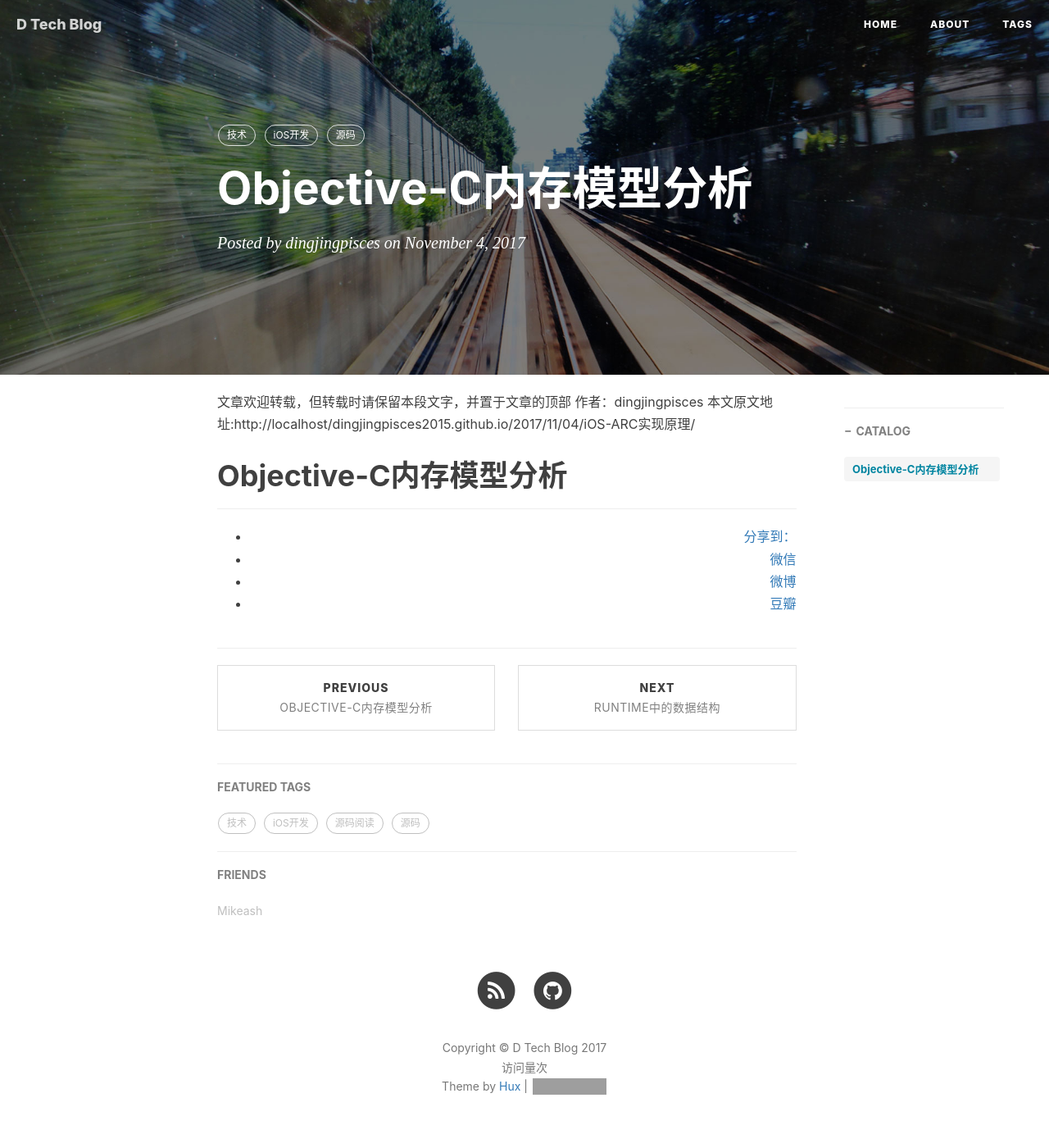
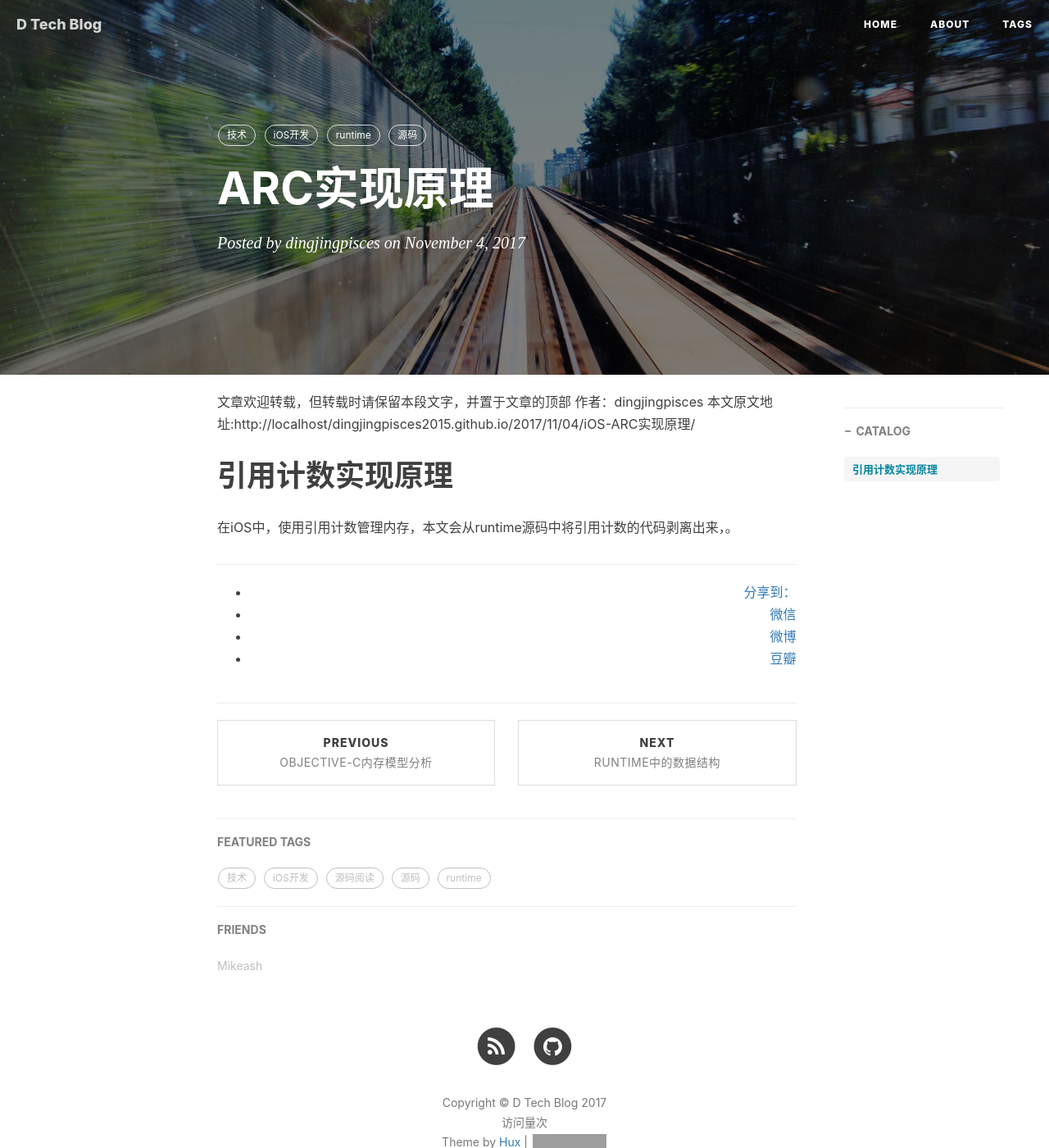
Before and after one commit to dingjingpisces2015/dingjingpisces2015.github.io, a Jekyll site: the page built from _posts/2017-11-11-iOS ARC实现原理.md, in a window 1280 px wide and 1400 px high. Shown: the whole window at 82% size. Built offline with Jekyll 4.4.1, drawn with Linux system fonts in a browser that asks for light colours; nearby versions of some CDN libraries; comment, search, counter and statistics services are not loaded; grey boxes are pictures that could not be loaded.

Commit message:
upload pic

```diff
--- a/_posts/2017-11-11-iOS ARC实现原理.md
+++ b/_posts/2017-11-11-iOS ARC实现原理.md
@@ -1,6 +1,6 @@
 ---
 layout:     post
-title:      "Objective-C内存模型分析"
+title:      "ARC实现原理"
 date:       2017-11-04 18:58:00
 author:     "dingjingpisces"
 header-img: "img/post-bg-2015.jpg"
@@ -8,8 +8,11 @@ catalog: true
 tags:
     - 技术
     - iOS开发
+    - runtime
     - 源码
 ---
 
 
-# Objective-C内存模型分析
+# 引用计数实现原理
+
+在iOS中，使用引用计数管理内存，本文会从runtime源码中将引用计数的代码剥离出来，。
```
Also changed, not shown: img/post-sidetable.png (added), 2 other files.
